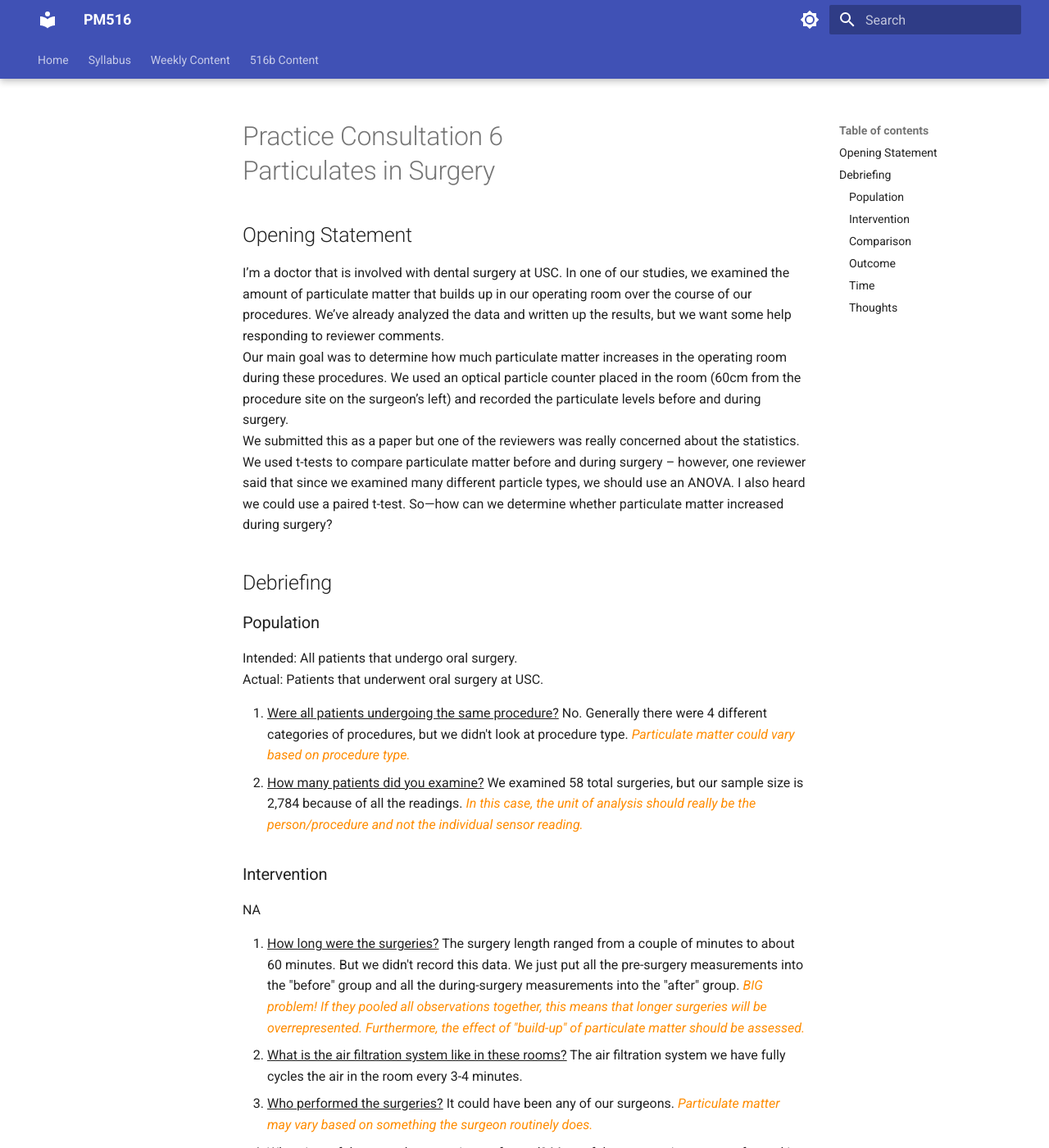
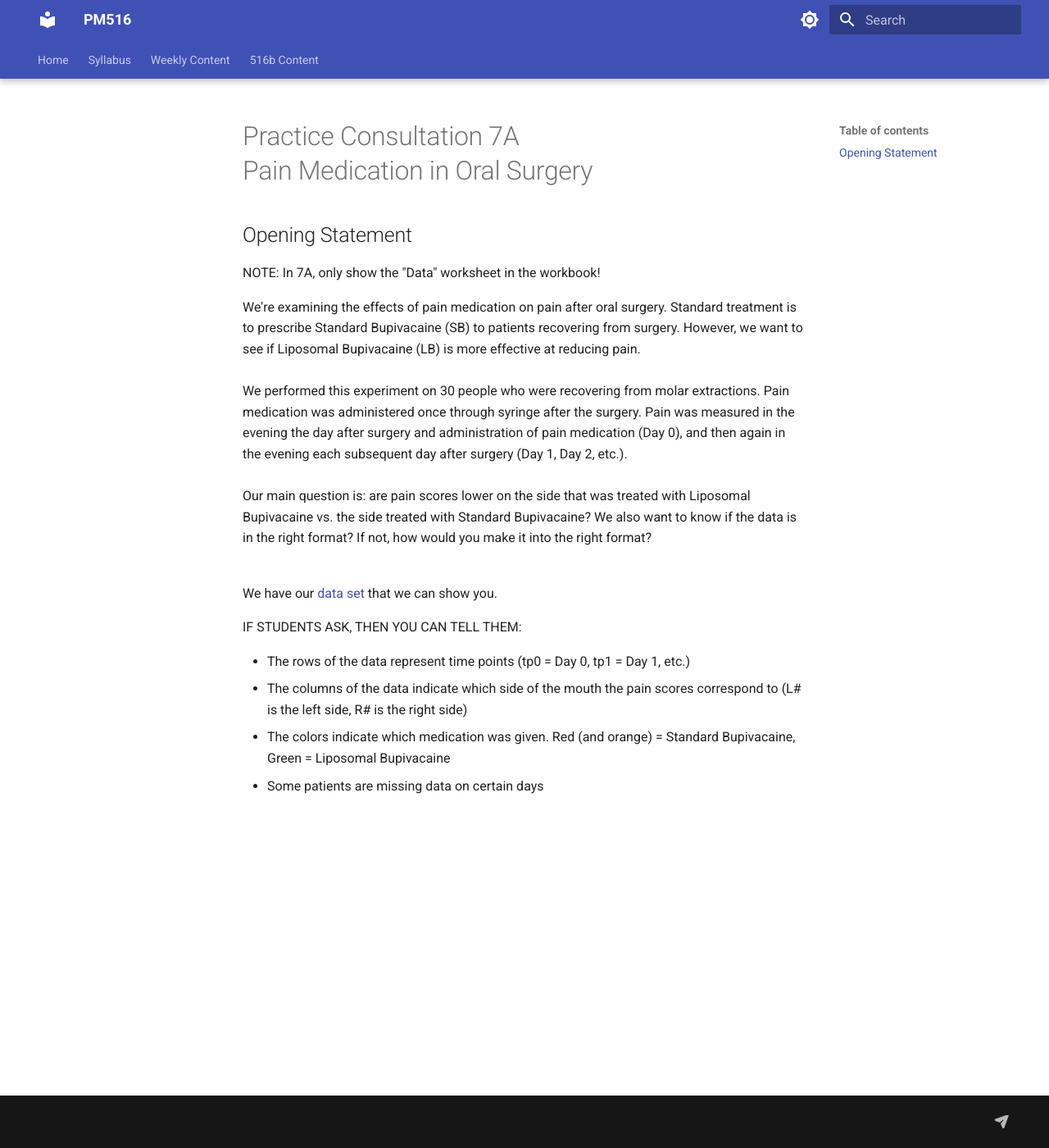
Before and after one commit to USCbiostats/PM516, an MkDocs documentation site: the page built from docs/consults/consult7.md, in a window 1280 px wide and 1400 px high. Shown: the whole window at 82% size. Built offline with MkDocs 1.6.1 and Material for MkDocs 9.7.7, drawn with Linux system fonts in a browser that asks for light colours; comment, search, counter and statistics services are not loaded; some of the changed text lies outside the part shown.

Commit message:
Update consult7.md

```diff
--- a/docs/consults/consult7.md
+++ b/docs/consults/consult7.md
@@ -1,51 +1,18 @@
-# Practice Consultation 6 <br />Particulates in Surgery
+# Practice Consultation 7A <br />Pain Medication in Oral Surgery
 
 ## Opening Statement
 
-I’m a doctor that is involved with dental surgery at USC. In one of our studies, we examined the amount of particulate matter that builds up in our operating room over the course of our procedures. We’ve already analyzed the data and written up the results, but we want some help responding to reviewer comments.
-Our main goal was to determine how much particulate matter increases in the operating room during these procedures. We used an optical particle counter placed in the room (60cm from the procedure site on the surgeon’s left) and recorded the particulate levels before and during surgery.
-We submitted this as a paper but one of the reviewers was really concerned about the statistics. We used t-tests to compare particulate matter before and during surgery – however, one reviewer said that since we examined many different particle types, we should use an ANOVA. I also heard we could use a paired t-test. So—how can we determine whether particulate matter increased during surgery?
+NOTE: In 7A, only show the "Data" worksheet in the workbook!
 
-## Debriefing
+We're examining the effects of pain medication on pain after oral surgery. Standard treatment is to prescribe Standard Bupivacaine (SB) to patients recovering from surgery. However, we want to see if Liposomal Bupivacaine (LB) is more effective at reducing pain.</br></br>
+We performed this experiment on 30 people who were recovering from molar extractions. Pain medication was administered once through syringe after the surgery. Pain was measured in the evening the day after surgery and administration of pain medication (Day 0), and then again in the evening each subsequent day after surgery (Day 1, Day 2, etc.). </br></br>
+Our main question is: are pain scores lower on the side that was treated with Liposomal Bupivacaine vs. the side treated with Standard Bupivacaine? We also want to know if the data is in the right format? If not, how would you make it into the right format?</br></br>
 
-### Population
+We have our [data set](scenario7data.xlsx) that we can show you.
 
-Intended: All patients that undergo oral surgery.
-Actual: Patients that underwent oral surgery at USC.
+IF STUDENTS ASK, THEN YOU CAN TELL THEM:
 
-1. <u>Were all patients undergoing the same procedure?</u> No. Generally there were 4 different categories of procedures, but we didn't look at procedure type. <font color = #ff8c00>*Particulate matter could vary based on procedure type.*</font>
-2. <u>How many patients did you examine?</u> We examined 58 total surgeries, but our sample size is 2,784 because of all the readings. <font color = #ff8c00>*In this case, the unit of analysis should really be the person/procedure and not the individual sensor reading.*</font>
-
-### Intervention
-
-NA
-
-3. <u>How long were the surgeries?</u> The surgery length ranged from a couple of minutes to about 60 minutes. But we didn't record this data. We just put all the pre-surgery measurements into the "before" group and all the during-surgery measurements into the "after" group. <font color = #ff8c00>*BIG problem! If they pooled all observations together, this means that longer surgeries will be overrepresented. Furthermore, the effect of "build-up" of particulate matter should be assessed.*</font>
-4. <u>What is the air filtration system like in these rooms?</u> The air filtration system we have fully cycles the air in the room every 3-4 minutes.
-5. <u>Who performed the surgeries?</u> It could have been any of our surgeons. <font color = #ff8c00>*Particulate matter may vary based on something the surgeon routinely does.*</font>
-6. <u>What time of day were the surgeries performed?</u> Most of these surgeries were performed in the morning, but it could have been any time of day. <font color = #ff8c00>*Particulate matter may be different at different times of the day.*</font>
-
-### Comparison
-
-Ambient particulate matter during surgery was compared to pre-surgery.
-
-7. <u>What was compared in your analysis, exactly?</u> We performed an independent samples t-test comparing all pre-surgery observations to all during-surgery observations.
-
-### Outcome
-
-Amount of particulate matter.
-
-8. <u>You said that you had many different particle types?</u> Yes, we did look at 5 different types of particles depending on their size (&lt;1.0, 1.0-2.5, 2.5-5.0, 5.0-10.0, and 10.0-25.0 µm). We ran a t-test for each of these.
-
-### Time
-
-Measurements were taken multiple times during each surgery.
-
-9. <u>How many times did you assess particulate counts during surgery?</u> We took a baseline measurement and then particulate counts during surgery were ascertained in 15-second sampling intervals.
-10. <u>Did you analyze the effect of time?</u> No. And honestly even though we have multiple measurements throughout the surgery, we didn't record the time for each measurement.
-11. <u>Is there any way you can ascertain time somehow?</u> No. We don't have the resources for that. We just want to respond to the reviewers and show the community that particulate counts increased during surgery.
-
-
-### Thoughts
-
-<font color = #ef0000>Yikes. There should be a time series analysis of how particulate matter changes, but unfortunately the data is not there. At a minimum, they shouldn’t pool everyone’s readings together. I’d take every operation’s baseline value and compare it to the mean value during surgery using a paired t-test. Depending on the sample size, we could explore stratifying by procedure type. We would conduct a paired samples t-test comparing pre-surgery to during-surgery for each of the particulate sizes. The reviewer’s concern could be addressed by performing a false discovery rate correction of the p-values. </font>
+  * The rows of the data represent time points (tp0 = Day 0, tp1 = Day 1, etc.)
+  * The columns of the data indicate which side of the mouth the pain scores correspond to (L# is the left side, R# is the right side)
+  * The colors indicate which medication was given. Red (and orange) = Standard Bupivacaine, Green = Liposomal Bupivacaine
+  * Some patients are missing data on certain days
```
